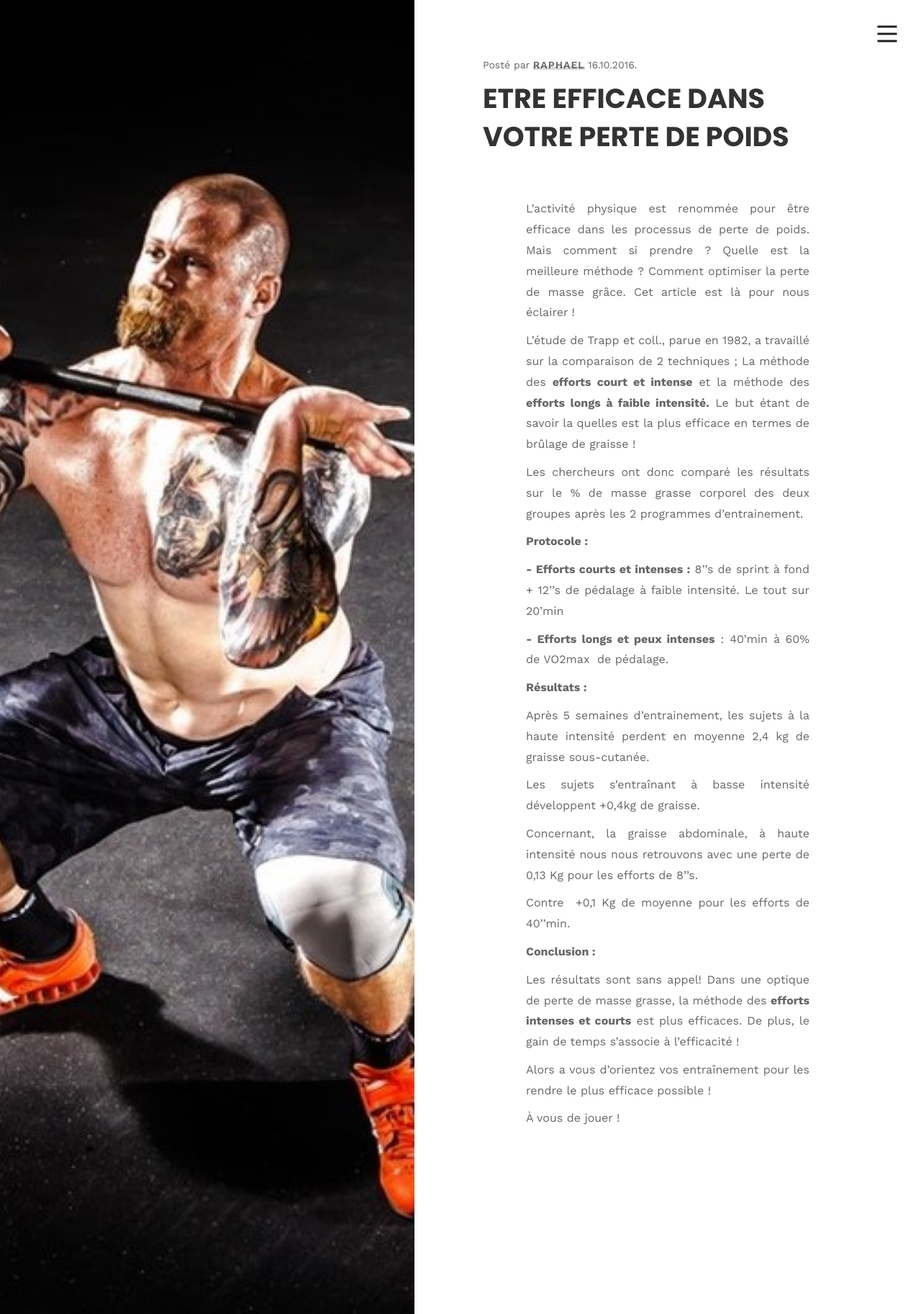
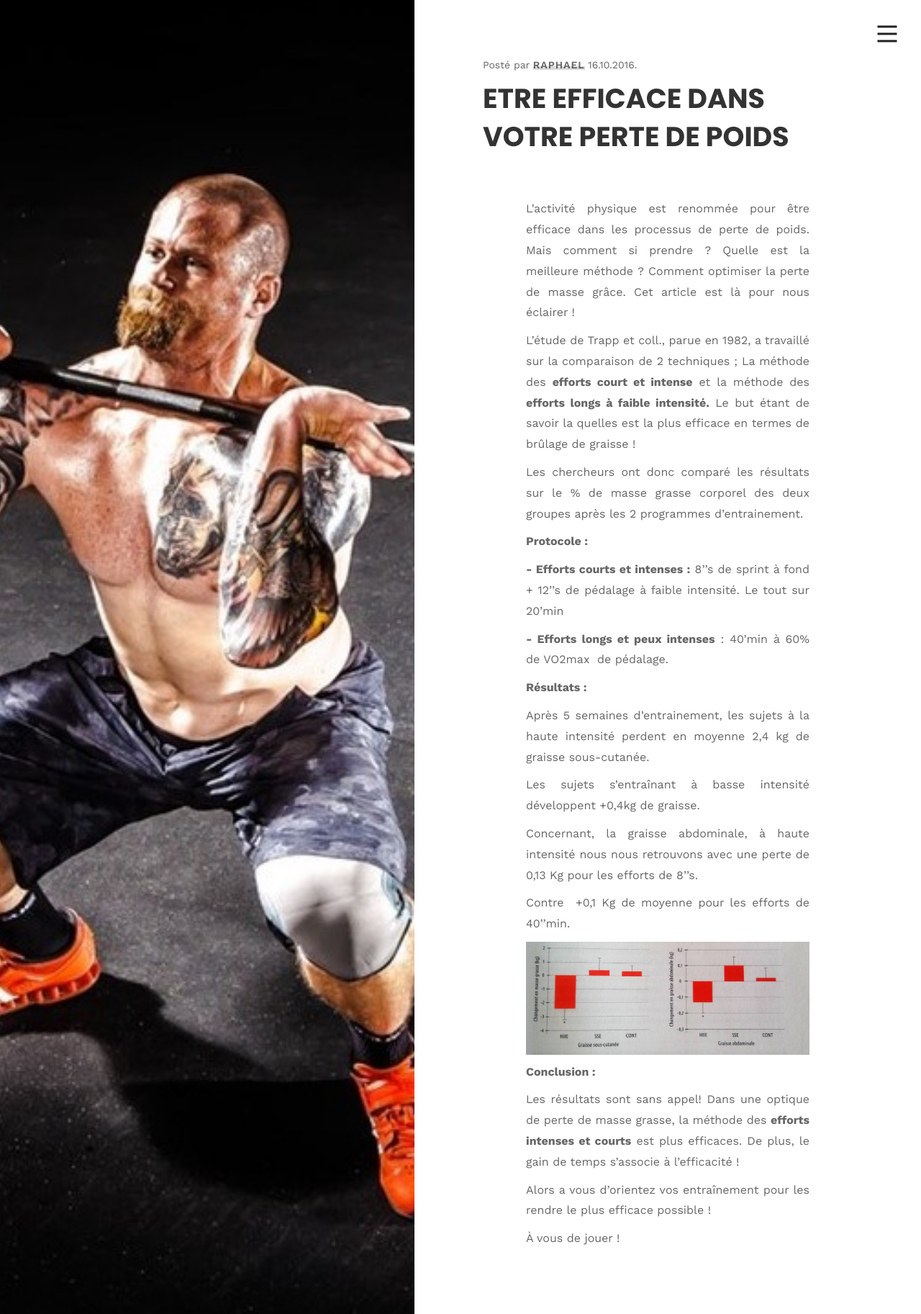
Before and after one commit to phildaponte/odemard, a Jekyll site: the page built from _posts/2017-06-12-etre-efficace-dans-votre-perte-de-poids.md, in a window 1280 px wide. Shown: the whole page at 72% size. Built offline with Jekyll 4.4.1, drawn with Linux system fonts in a browser that asks for light colours; comment, search, counter and statistics services are not loaded.

Commit message:
Update Blog Post “2017-06-12-etre-efficace-dans-votre-perte-de-poids”

```diff
--- a/_posts/2017-06-12-etre-efficace-dans-votre-perte-de-poids.md
+++ b/_posts/2017-06-12-etre-efficace-dans-votre-perte-de-poids.md
@@ -34,6 +34,8 @@ de 0,13 Kg pour les efforts de 8’’s.
 
 Contre  \+0,1 Kg de moyenne pour les efforts de 40’'min.
 
+![null](/img/uploads/19179662_10155392961526460_2078992336_o.jpg)
+
 **Conclusion :**
 
 Les résultats sont sans appel! Dans une optique de perte de masse grasse, la méthode des **efforts intenses et courts** est plus efficaces. De plus, le gain de temps s’associe à l’efficacité !
```
Also changed, not shown: img/uploads/19179662_10155392961526460_2078992336_o.jpg (added).
